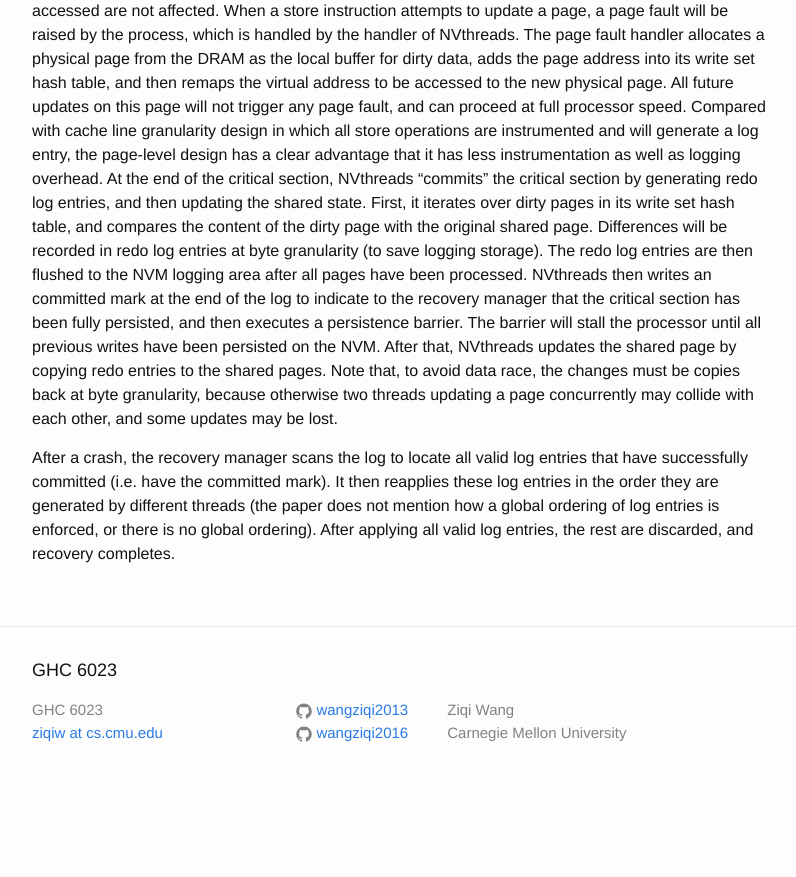
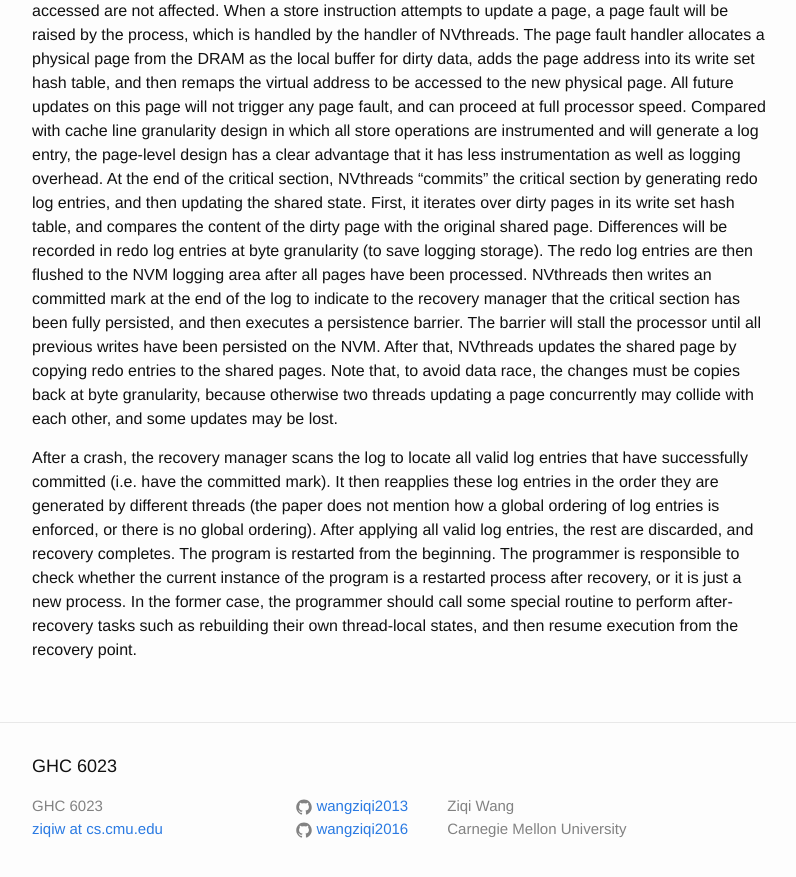
Before and after one commit to wangziqi2013/wangziqi2013.github.io, a Jekyll site: the page built from _posts/2019-08-03-nvthreads.markdown, in a window 1280 px wide and 900 px high, scrolled down 1363 px. Shown: the top 877 px of the window, without its empty margins (238-1034 px from the left). Built offline with Jekyll 4.4.1, drawn with Linux system fonts in a browser that asks for light colours; before the commit the page ends 2167 px from its top, so only the background shows below that.

Commit message:
Finish recovery

```diff
--- a/_posts/2019-08-03-nvthreads.markdown
+++ b/_posts/2019-08-03-nvthreads.markdown
@@ -64,4 +64,7 @@ two threads updating a page concurrently may collide with each other, and some u
 After a crash, the recovery manager scans the log to locate all valid log entries that have successfully committed (i.e. have
 the committed mark). It then reapplies these log entries in the order they are generated by different threads (the paper does not
 mention how a global ordering of log entries is enforced, or there is no global ordering). After applying all valid log entries,
-the rest are discarded, and recovery completes.
+the rest are discarded, and recovery completes. The program is restarted from the beginning. The programmer is responsible
+to check whether the current instance of the program is a restarted process after recovery, or it is just a new process.
+In the former case, the programmer should call some special routine to perform after-recovery tasks such as rebuilding
+their own thread-local states, and then resume execution from the recovery point.
```
